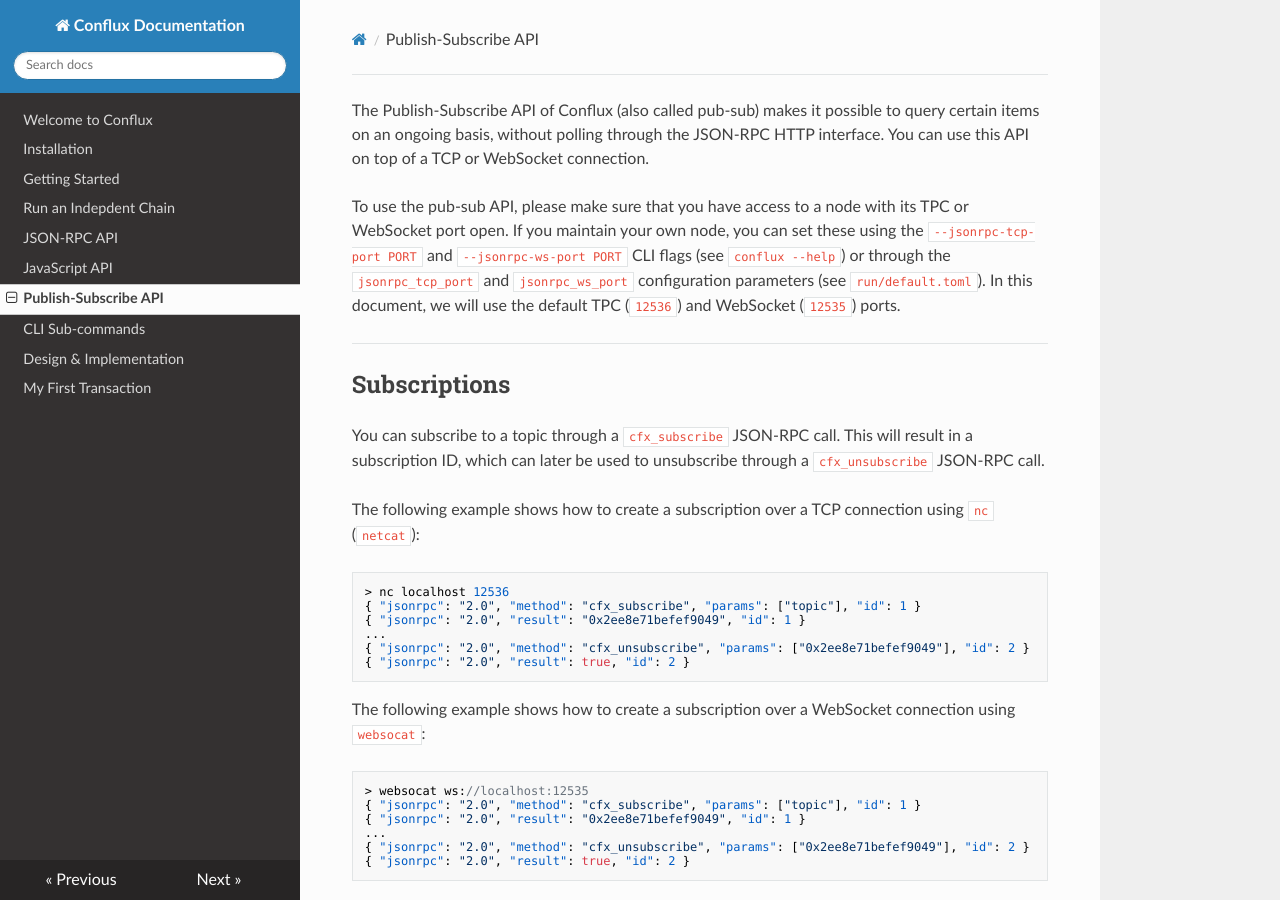
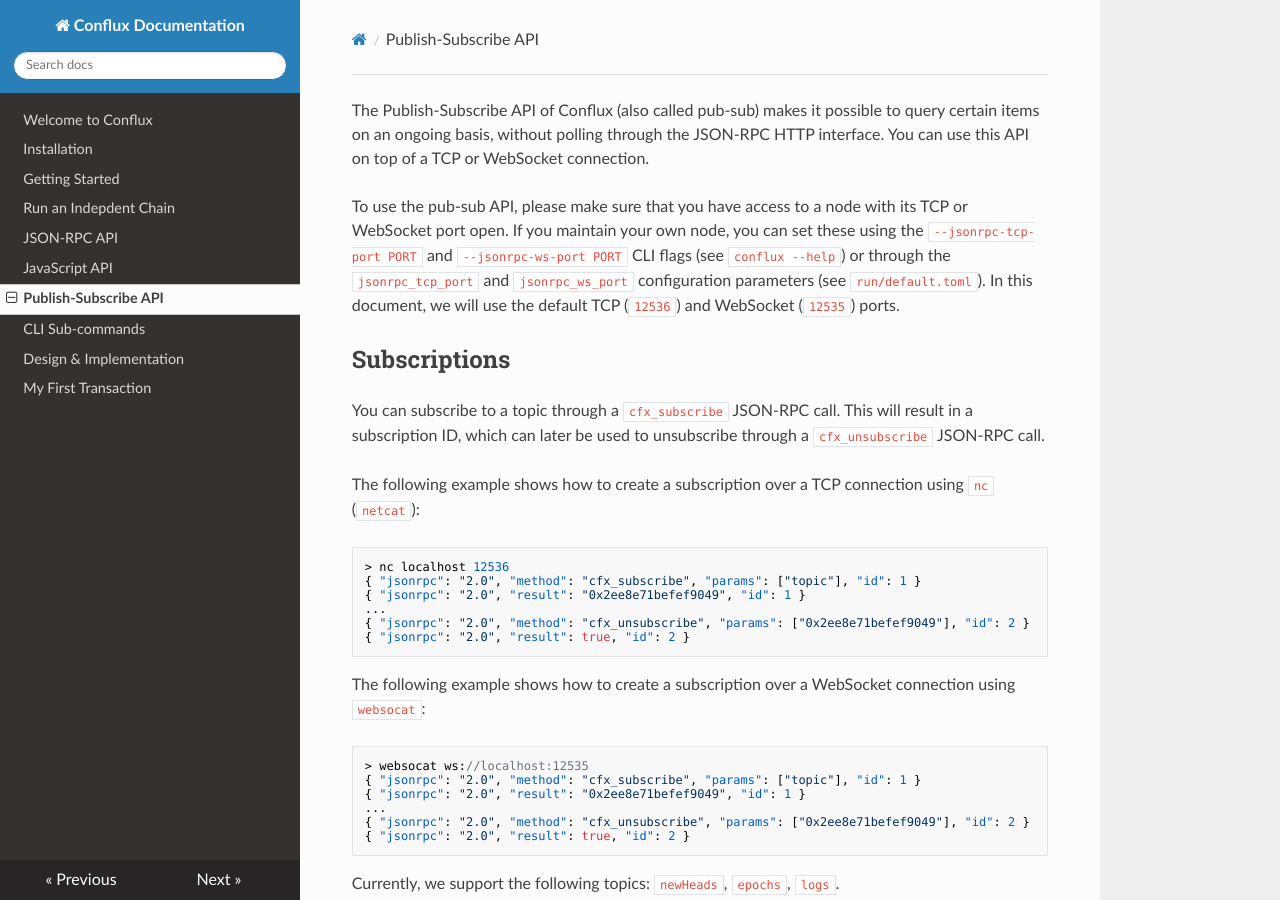
Before and after one commit to Conflux-Chain/conflux-doc, an MkDocs documentation site: the page built from docs/pubsub.md, in a window 1280 px wide and 900 px high. Built offline with MkDocs 1.6.1, drawn with Linux system fonts in a browser that asks for light colours; nearby versions of some CDN libraries; some of the changed text lies outside the part shown.

Commit message:
fix typo

````diff
--- a/docs/pubsub.md
+++ b/docs/pubsub.md
@@ -10,9 +10,7 @@
 
 The Publish-Subscribe API of Conflux (also called pub-sub) makes it possible to query certain items on an ongoing basis, without polling through the JSON-RPC HTTP interface. You can use this API on top of a TCP or WebSocket connection.
 
-To use the pub-sub API, please make sure that you have access to a node with its TPC or WebSocket port open. If you maintain your own node, you can set these using the `--jsonrpc-tcp-port PORT` and `--jsonrpc-ws-port PORT` CLI flags (see `conflux --help`) or through the `jsonrpc_tcp_port` and `jsonrpc_ws_port` configuration parameters (see `run/default.toml`). In this document, we will use the default TPC (`12536`) and WebSocket (`12535`) ports.
-
----
+To use the pub-sub API, please make sure that you have access to a node with its TCP or WebSocket port open. If you maintain your own node, you can set these using the `--jsonrpc-tcp-port PORT` and `--jsonrpc-ws-port PORT` CLI flags (see `conflux --help`) or through the `jsonrpc_tcp_port` and `jsonrpc_ws_port` configuration parameters (see `run/default.toml`). In this document, we will use the default TCP (`12536`) and WebSocket (`12535`) ports.
 
 ## Subscriptions
 
@@ -42,8 +40,6 @@
 
 Currently, we support the following topics: `newHeads`, `epochs`, `logs`.
 
----
-
 ## `newHeads`
 
 The `newHeads` topic streams all new block headers participating in the consensus.
@@ -56,8 +52,6 @@
 { "jsonrpc": "2.0", "method": "cfx_subscription", "params": { "result": { "adaptive": false, "blame": 0, "deferredLogsBloomHash": "0xd397b3b043d87fcd6fad1291ff0bfd16401c274896d8c63a923727f077b8e0b5", "deferredReceiptsRoot": "0x959684cc863003d5ac5cb31bcf5baf7e1b4fc60963fcc36fbc1bf4394a0e2e3c", "deferredStateRoot": "0xd7bb2ad6406b7ec8c4ed3f424b5cb08f23483a6208f1c551e7f8a54e7c764462", "difficulty": "0x4", "epochNumber": "0x6b", "gasLimit": "0xb2d05e00", "hash": "0xd8f1eead32f32fdd909e3654357d90846114e26931448701af086a41fcf725ef", "height": "0x6b", "miner": "0xa8b427ecb70fdddbef0cda1a1dac0dfa8fb49943", "nonce": "0xf590aad206a65c1c", "parentHash": "0xcdd3831280b42552c4bdfe2893892d96008f1788f37122cbccf09b172f7035df", "refereeHashes": [], "stable": true, "timestamp": "0x5e478224", "transactionsRoot": "0x1dcc4de8dec75d7aab85b567b6ccd41ad312451b948a7413f0a142fd40d49347" }, "subscription": "0x7b40ad26c24752d3" }}
 ...
 ```
-
----
 
 ## `epochs`
 
@@ -86,8 +80,6 @@
 0xe322882ee1acb79e0b7eb394db9aeede67c6198641762da8a50b4bb6b48cc2a4 (epoch 0x6aa)
 ```
 
----
-
 ## `logs`
 
 The `logs` topic streams all logs matching a certain filter, in order.
@@ -157,4 +147,4 @@
 ...
 ```
 
-(Note: shallow chain reorgs are quite common as the end of the pivot chain tends to oscillate before it stabilizes.)
+*Note: shallow chain reorgs are quite common as the end of the pivot chain tends to oscillate before it stabilizes.*
````
Also changed, not shown: other parts of docs/pubsub.md (+1 -3 lines).
